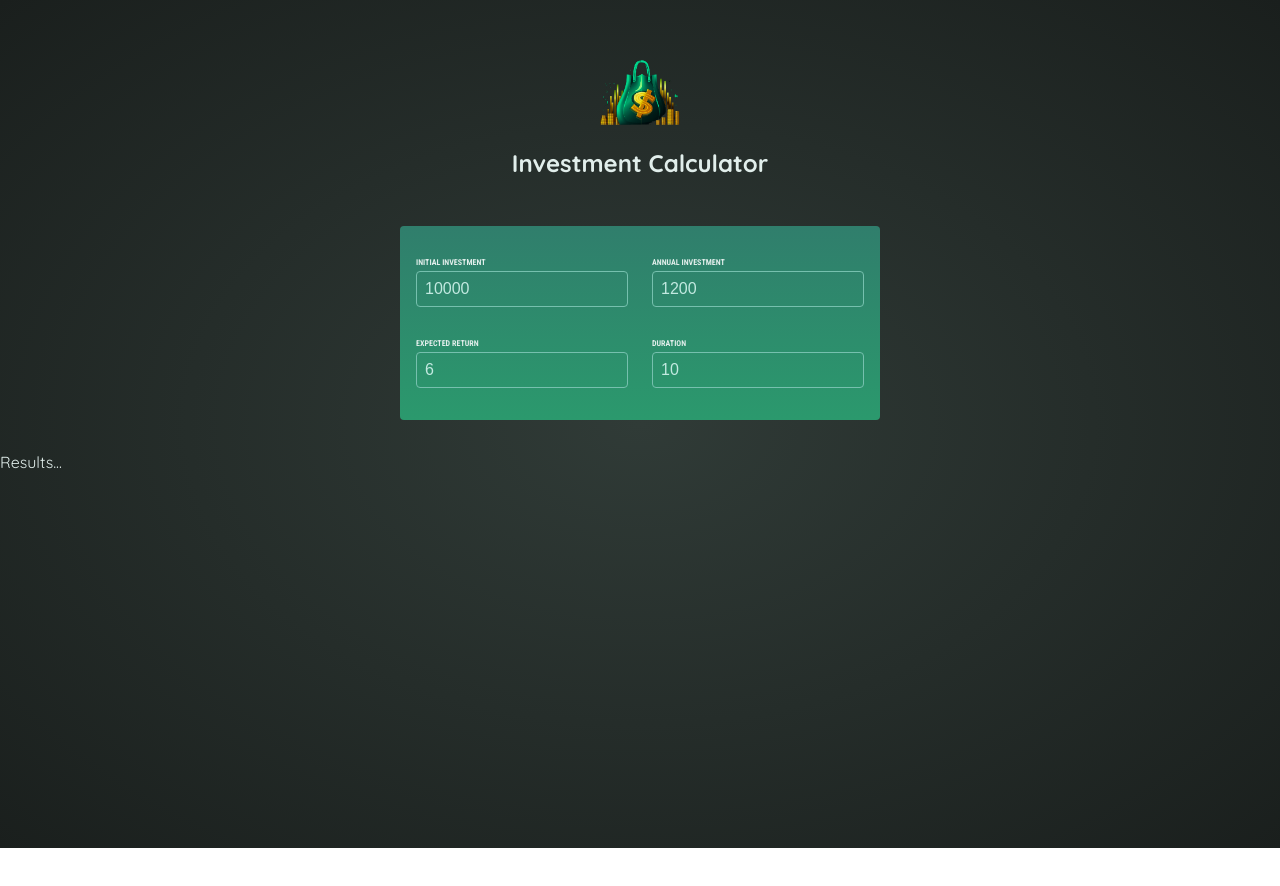
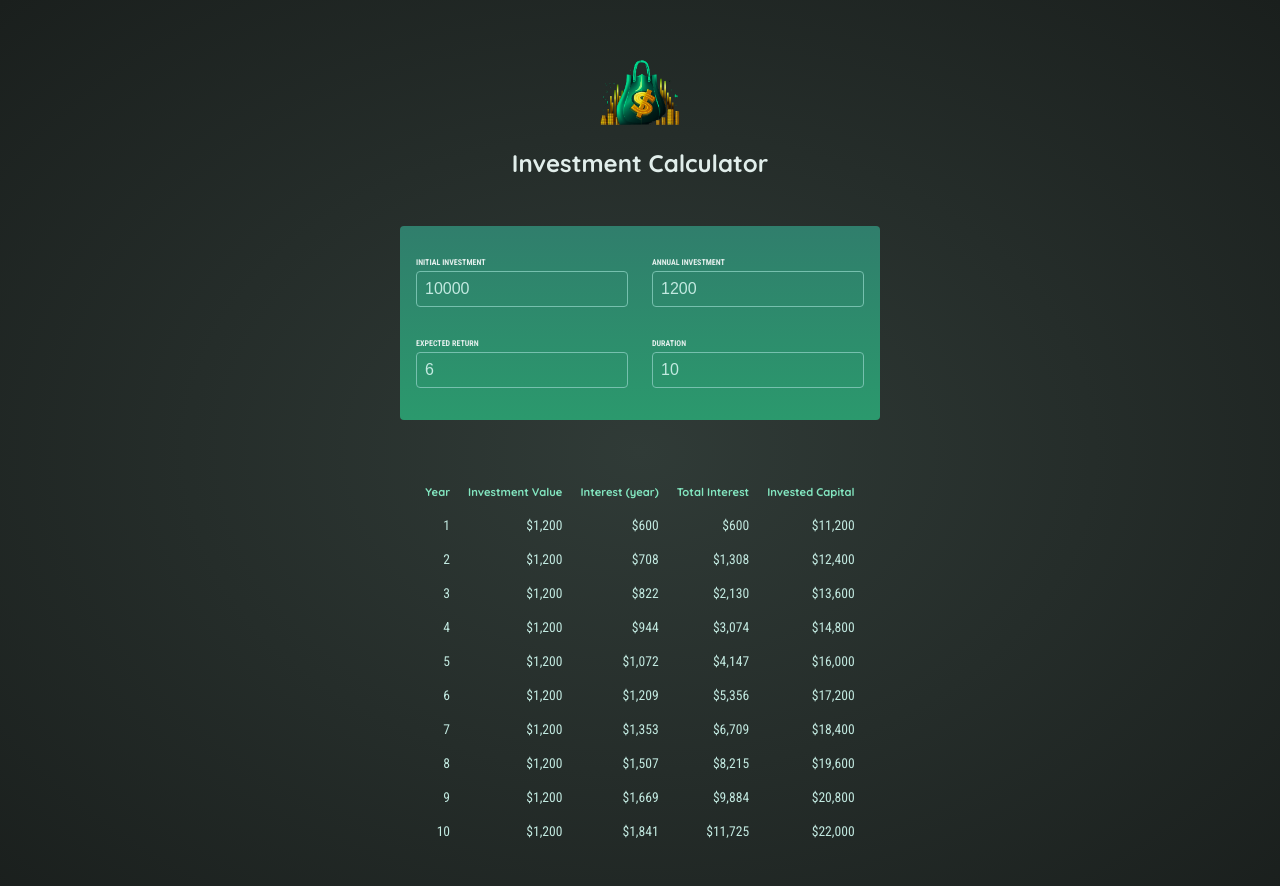
Before and after one commit to khonza/investment-calculator, a React (Vite) app: page / in a window 1280 px wide. Shown: the top 886 px of the page. Before the commit the page ends 848 px from the top, so only its background shows below. Built offline with nearby package versions, Linux system fonts and the light colour scheme.

Commit message:
🎨feat(results): added investment results table

```diff
--- a/src/App.jsx
+++ b/src/App.jsx
@@ -17,7 +17,7 @@
     setUserInput(prevUserInput => {
         return {
             ...prevUserInput,
-            [inputIdentifier]: newValue
+            [inputIdentifier]: +newValue
         };
     });
   }
--- a/src/components/Results.jsx
+++ b/src/components/Results.jsx
@@ -1,8 +1,33 @@
-import { calculateInvestmentResults } from '../util/investment.js'
+import { calculateInvestmentResults, formatter } from '../util/investment.js'
 
 export default function Results({input}) {
+    let resultsData = calculateInvestmentResults(input);
+    const initialInvestment = resultsData[0].valueEndOfYear - resultsData[0].interest - resultsData[0].annualInvestment;
 
-    let resultsData = calculateInvestmentResults(input);
-    console.log(resultsData);
-    return <p>Results...</p>;
+    return <table id="result">
+        <thead>
+            <tr>
+                <th>Year</th>
+                <th>Investment Value</th>
+                <th>Interest (year)</th>
+                <th>Total Interest</th>
+                <th>Invested Capital</th>
+            </tr>
+        </thead>
+        <tbody>
+            {
+                resultsData.map(yearData => {
+                    const totalInterest = yearData.valueEndOfYear - yearData.annualInvestment * yearData.year - initialInvestment;
+                    const totalAmountInvested = yearData.valueEndOfYear - totalInterest;
+                    return <tr key={yearData.year}>
+                        <td>{yearData.year}</td>
+                        <td>{formatter.format(yearData.annualInvestment)}</td>
+                        <td>{formatter.format(yearData.interest)}</td>
+                        <td>{formatter.format(totalInterest)}</td>
+                        <td>{formatter.format(totalAmountInvested)}</td>
+                    </tr>
+                })
+            }
+        </tbody>
+    </table>;
 }
```
